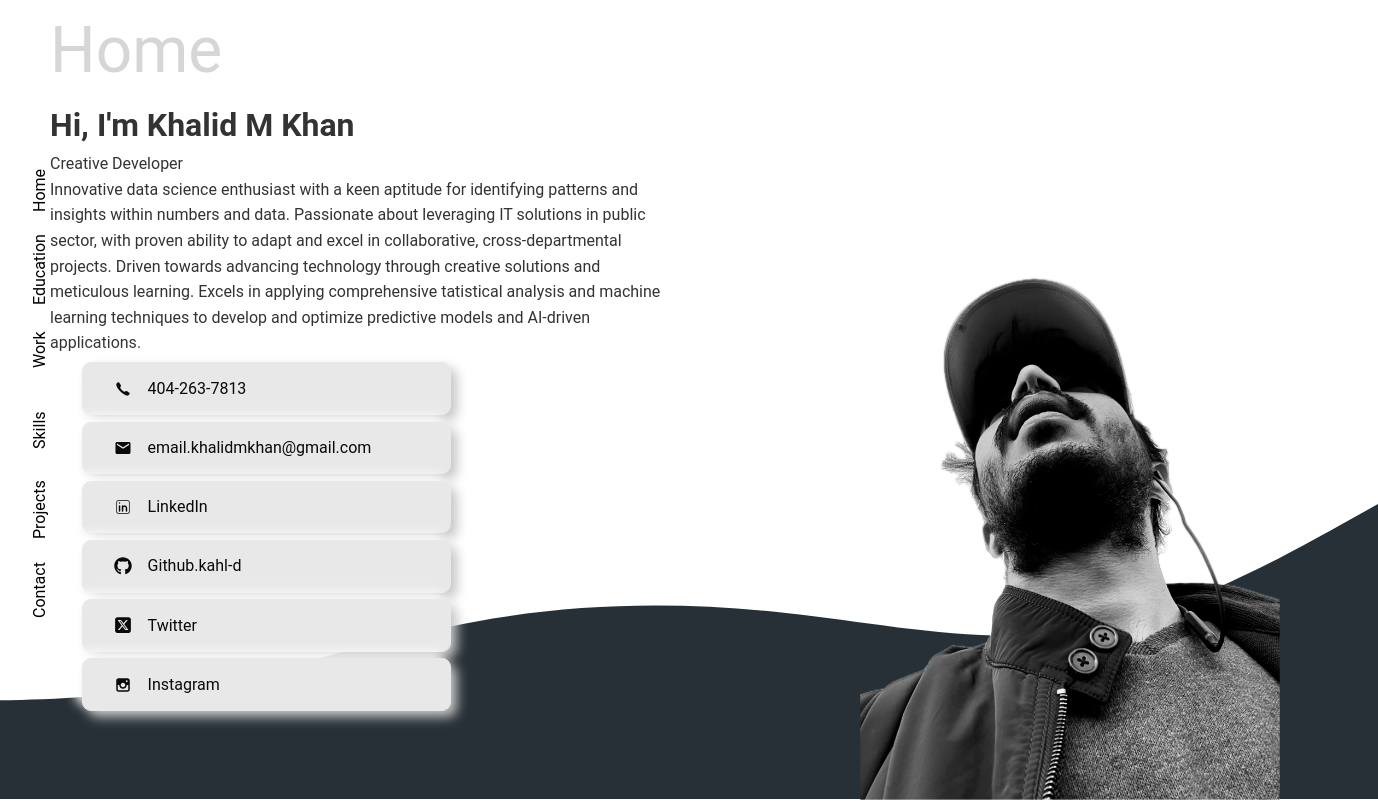
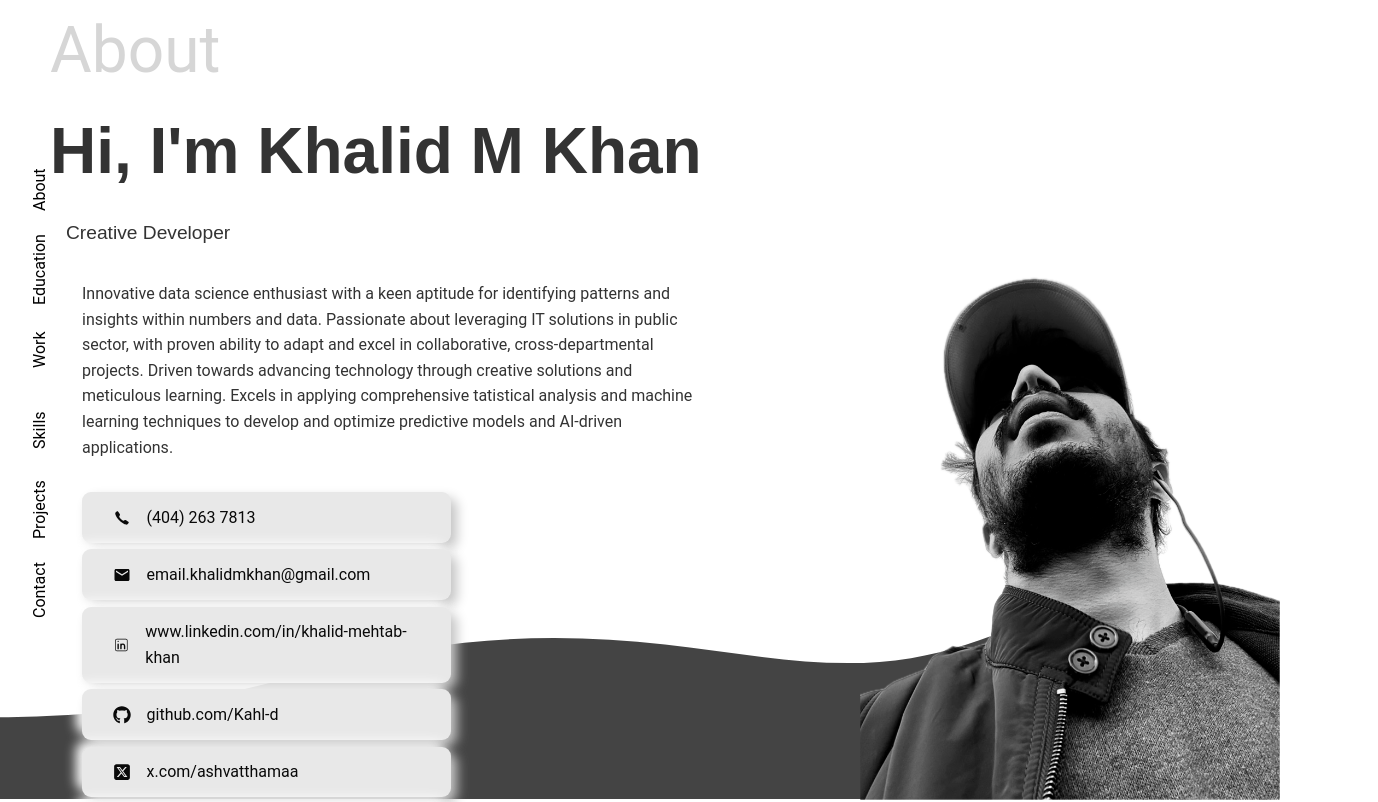
Before and after one commit to Kahl-d/portfolio_website, a React (Create React App) app in the folder client/: page / in a window 1280 px wide. Shown: the top 802 px of the page, 1378 px wide, since content can reach past the window. Built offline with nearby package versions, Linux system fonts and the light colour scheme; a web font is replaced by a local one.

Commit message:
home page almost there

```diff
--- a/client/src/App2.js
+++ b/client/src/App2.js
@@ -34,7 +34,7 @@ const App2 = () => {
         <div id="appContainer">
             <div id="appNav">
                 <div>
-                    <a href="#home" className="nav-link">Home</a>
+                    <a href="#home" className="nav-link">About</a>
                 </div>
                 <div>
                     <a href="#education" className="nav-link">Education</a>
@@ -54,7 +54,7 @@ const App2 = () => {
             </div>
             <div id="appContent">
                 <div id="home" className="part">
-                    <div className="sticky-tag">Home</div>
+                    <div className="sticky-tag">About</div>
                     <Home />
                 </div>
                 <div id="education" className="part">
--- a/client/src/Components2/Home.js
+++ b/client/src/Components2/Home.js
@@ -32,36 +32,36 @@ const Home = () => {
                 <div id="homeContact">
 
                     {/* Call */}
-                    <a href="tel:647-832-5980" className="infoDiv button2">
+                    <a href="tel:404-263-7813" className="infoDiv button2">
                         <IoIosCall />
-                        <div className="info">404-263-7813</div>
+                        <div className="info">(404) 263 7813</div>
                     </a>
                     <a href="mailto:email.khalidmkhan@gmail.com" className="infoDiv button2">
                         <MdEmail />
                         <div className="info">email.khalidmkhan@gmail.com</div>
                     </a>
 
-                    <a href="https://www.linkedin.com/in/khalidmkhan/" className="infoDiv button2">
+                    <a href="https://www.linkedin.com/in/khalid-mehtab-khan-0982b1173/" className="infoDiv button2">
                         <CiLinkedin />
-                        <div className="info">LinkedIn</div>
+                        <div className="info">www.linkedin.com/in/khalid-mehtab-khan</div>
                     </a>
 
                     {/* github */}
-                    <a href="github.com" className="infoDiv button2">
+                    <a href="https://github.com/Kahl-d" className="infoDiv button2">
                         <FaGithub />
-                        <div className="info">Github.kahl-d</div>
+                        <div className="info">github.com/Kahl-d</div>
                     </a>
 
                     {/* twitter */}
-                    <a href="twitter.com" className="infoDiv button2">
+                    <a href="https://x.com/ashvatthamaa" className="infoDiv button2">
                         <FaSquareXTwitter />
-                        <div className="info">Twitter</div>
+                        <div className="info">x.com/ashvatthamaa</div>
                     </a>
 
                     {/* instagram */}
-                    <a href="instagram.com" className="infoDiv button2">
+                    <a href="https://www.instagram.com/ashvatthama.__/" className="infoDiv button2">
                         <TiSocialInstagram />
-                        <div className="info">Instagram</div>
+                        <div className="info">@ashvatthama.__</div>
                     </a>
 
                 </div>
@@ -70,7 +70,7 @@ const Home = () => {
                 </div>
 
                 <div id="wave">
-                <svg xmlns="http://www.w3.org/2000/svg" viewBox="0 0 1440 320"><path fill="#273036" fillOpacity="1" d="M0,224L48,224C96,224,192,224,288,208C384,192,480,160,576,144C672,128,768,128,864,138.7C960,149,1056,171,1152,154.7C1248,139,1344,85,1392,58.7L1440,32L1440,320L1392,320C1344,320,1248,320,1152,320C1056,320,960,320,864,320C768,320,672,320,576,320C480,320,384,320,288,320C192,320,96,320,48,320L0,320Z"></path></svg>
+                <svg xmlns="http://www.w3.org/2000/svg" viewBox="0 0 1440 320"><path fill="#444444" fillOpacity="1" d="M0,224L48,224C96,224,192,224,288,208C384,192,480,160,576,144C672,128,768,128,864,138.7C960,149,1056,171,1152,154.7C1248,139,1344,85,1392,58.7L1440,32L1440,320L1392,320C1344,320,1248,320,1152,320C1056,320,960,320,864,320C768,320,672,320,576,320C480,320,384,320,288,320C192,320,96,320,48,320L0,320Z"></path></svg>
                 </div>
             </div>
         </div>
--- a/client/src/Components2/home.css
+++ b/client/src/Components2/home.css
@@ -23,8 +23,20 @@
     height: 100%;
 }
 
+#homeText{
+    /* poppins big font */
+    font-family: 'Poppins', sans-serif;
+    font-size: 2rem;
+}
+
+#homeText p{
+    font-size: 1.2rem;
+    margin: 1rem;
+}
+
 #homeAbout{
     width: 50%;
+    margin: 2rem;
 }
 
 
@@ -46,7 +58,6 @@ a{
     align-items: center;
     font-size: 1.2rem;
     padding: 0.5rem;
-    border: 1px solid black;
     border-radius: 1rem;
     margin: 0.4rem;
     margin-left: 2rem;
@@ -70,7 +81,6 @@ a{
     font-size: 18px;
     border-radius: 0.5em;
     background: #e8e8e8;
-    border: 1px solid #e8e8e8;
     box-shadow: 6px 6px 12px #c5c5c5, -6px -6px 12px #ffffff;
   }
 
@@ -101,7 +111,7 @@ a{
     transform: translateX(-50%) scaleY(1) scaleX(1.45);
     top: 180%;
     width: 160%;
-    background-color: var(--primary-black);
+    background-color: #444444;
     border-radius: 50%;
     display: block;
     transition: all 0.5s 0.1s cubic-bezier(0.55, 0, 0.1, 1);
@@ -110,12 +120,11 @@ a{
 
   .button2:hover {
     color: #ffffff;
-    border: 1px solid white;
   }
 
   .button2:hover:before {
     top: -35%;
-    background-color: var(--primary-black);
+    background-color: #444444;
     transform: translateX(-50%) scaleY(1.3) scaleX(0.8);
   }
 
@@ -128,7 +137,7 @@ a{
 
 
   #wave{
-    width: 120%;
+    width: 100%;
     transform: translateX(-10%);
     z-index: -1;
     position: absolute;
--- a/client/src/app2.css
+++ b/client/src/app2.css
@@ -103,4 +103,5 @@ body {
     align-items: center;
     width: 100%;
     height: 100%;
+    cursor: pointer;
 }
```
